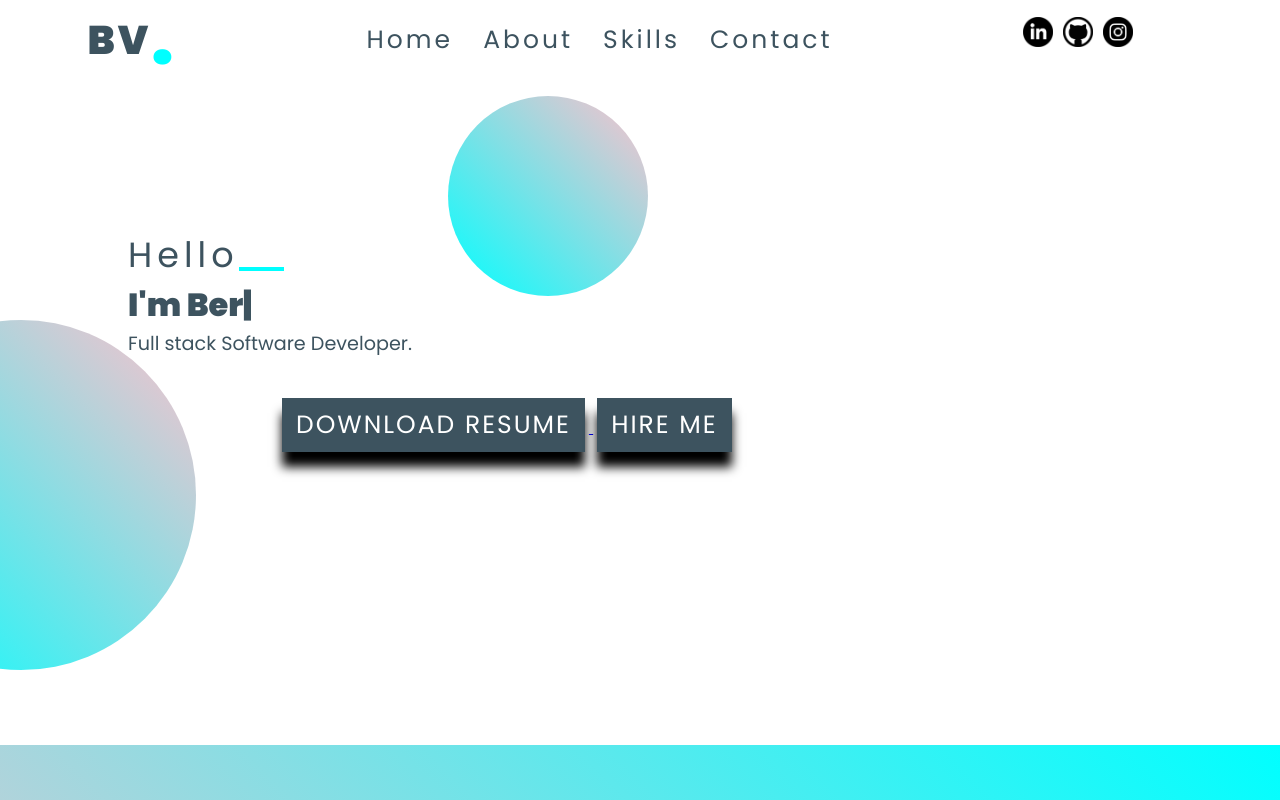
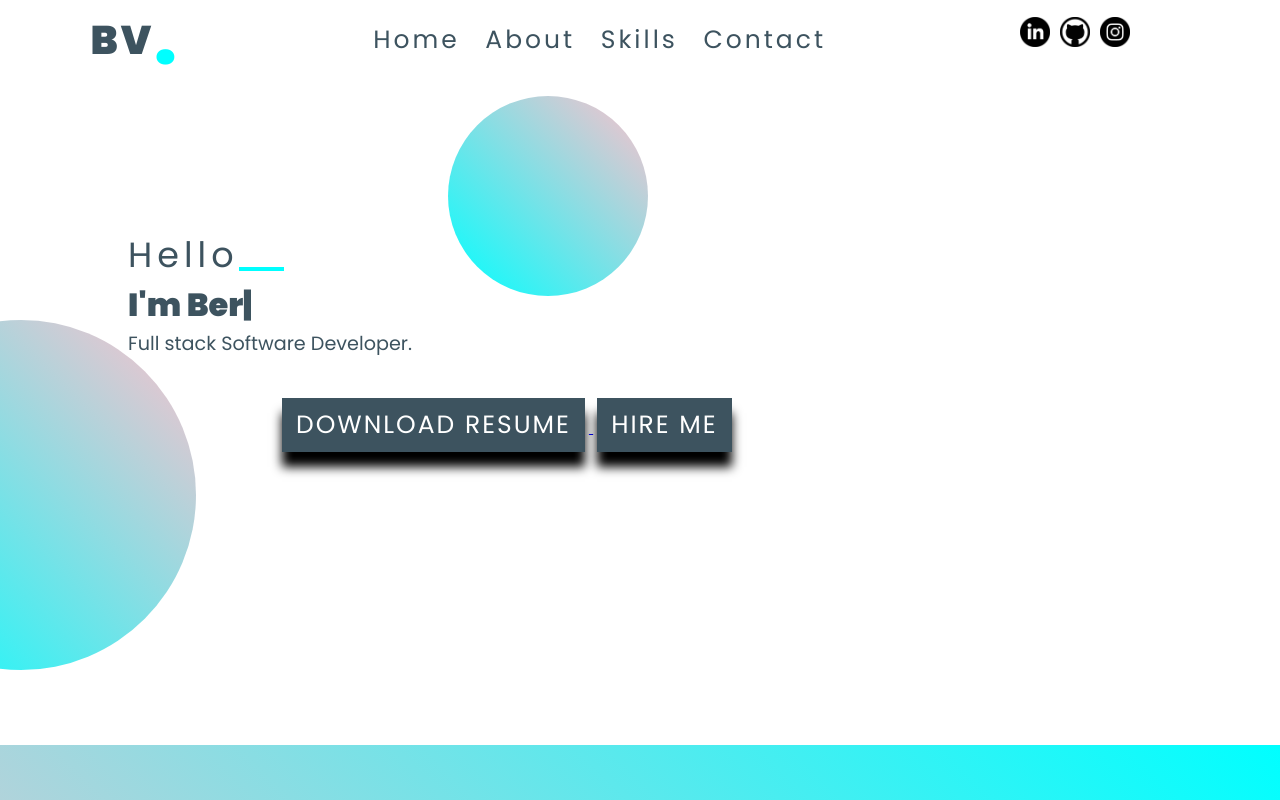
Before and after one commit to BernnyVelasquez/BernnyVelasquez.github.io, a plain HTML site: page index.html in a window 1280 px wide. Shown: the top 800 px of the page. Drawn offline with nearby package versions, Linux system fonts and the light colour scheme.

Commit message:
Update index.css

```diff
--- a/index.css
+++ b/index.css
@@ -59,7 +59,7 @@ b{
 
 .navItems li{
   list-style: none;
-  margin: 0 15px;
+  margin: 0 1vw;
 }
 
 .navItems li a,
```
